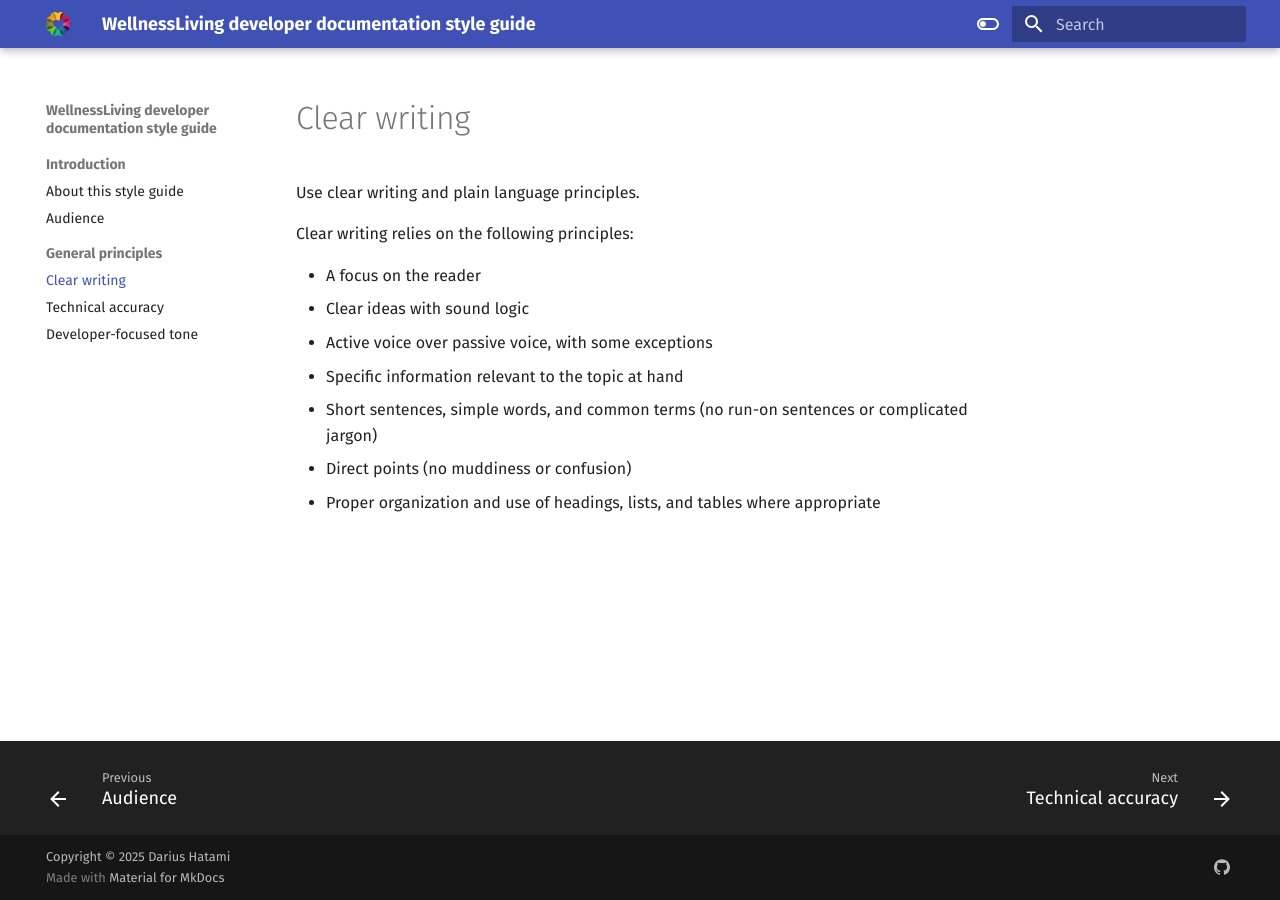
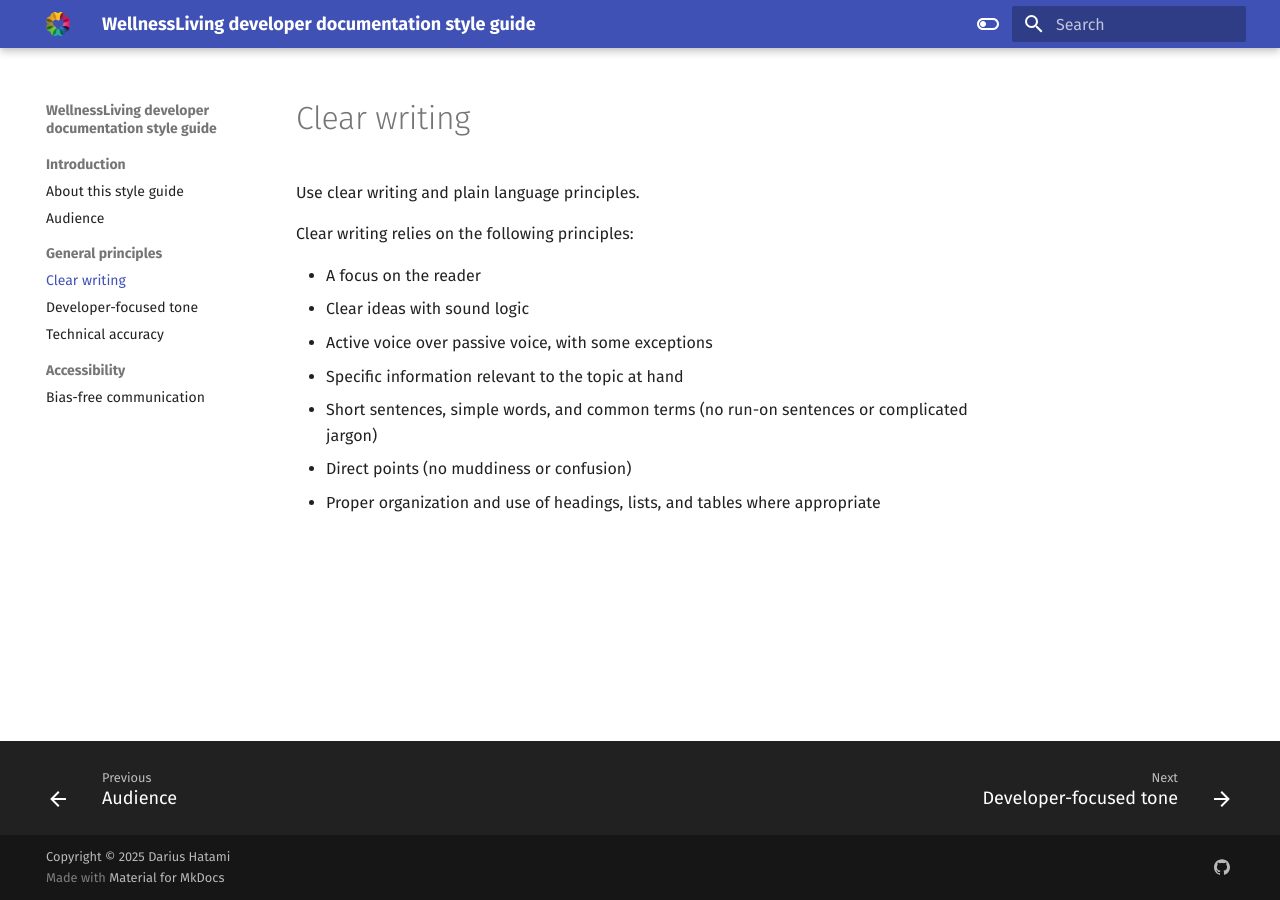
Before and after one commit to dariushatami/wl-developer-documentation-style-guide, an MkDocs documentation site: the page built from docs/general-principles/clear-writing.md, in a window 1280 px wide. Built offline with MkDocs 1.6.1 and Material for MkDocs 9.7.7, drawn with Linux system fonts in a browser that asks for light colours.

Commit message:
Add bias-free-communication.md

```diff
--- a/mkdocs.yml
+++ b/mkdocs.yml
@@ -7,8 +7,10 @@ nav:
       - Audience: introduction/audience.md
   - General principles:
       - Clear writing: general-principles/clear-writing.md
+      - Developer-focused tone: general-principles/developer-focused-tone.md
       - Technical accuracy: general-principles/technical-accuracy.md
-      - Developer-focused tone: general-principles/developer-focused-tone.md
+  - Accessibility:
+      - Bias-free communication: accessibility/bias-free-communication.md
 theme:
   name: material
   font:
```
Also changed, not shown: docs/accessibility/bias-free-communication.md (added, +15 -0 lines).
